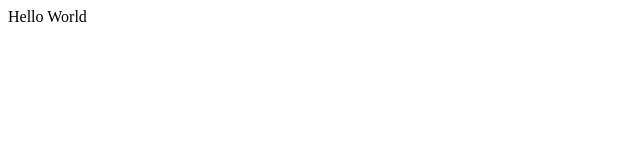
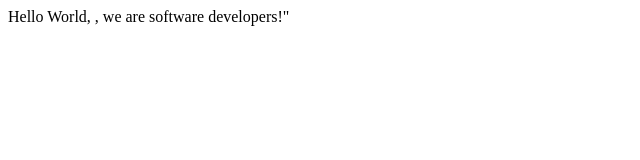
Before and after one commit to Shadrackssien/Sunga-Shadrack, a plain HTML site: page index.html in a window 1280 px wide. Shown: the whole page, without its empty margins (0-640 px from the left). Drawn offline with Linux system fonts and the light colour scheme.

Commit message:
Update index.html
Added We are software developers

```diff
--- a/index.html
+++ b/index.html
@@ -7,7 +7,7 @@
   </head>
 
   <body>
-    Hello World
+    Hello World, , we are software developers!"
     <script src="https://cdn.freecodecamp.org/testable-projects-fcc/v1/bundle.js"></script>
     <script  src="js/index.js"></script>
   </body>
```
